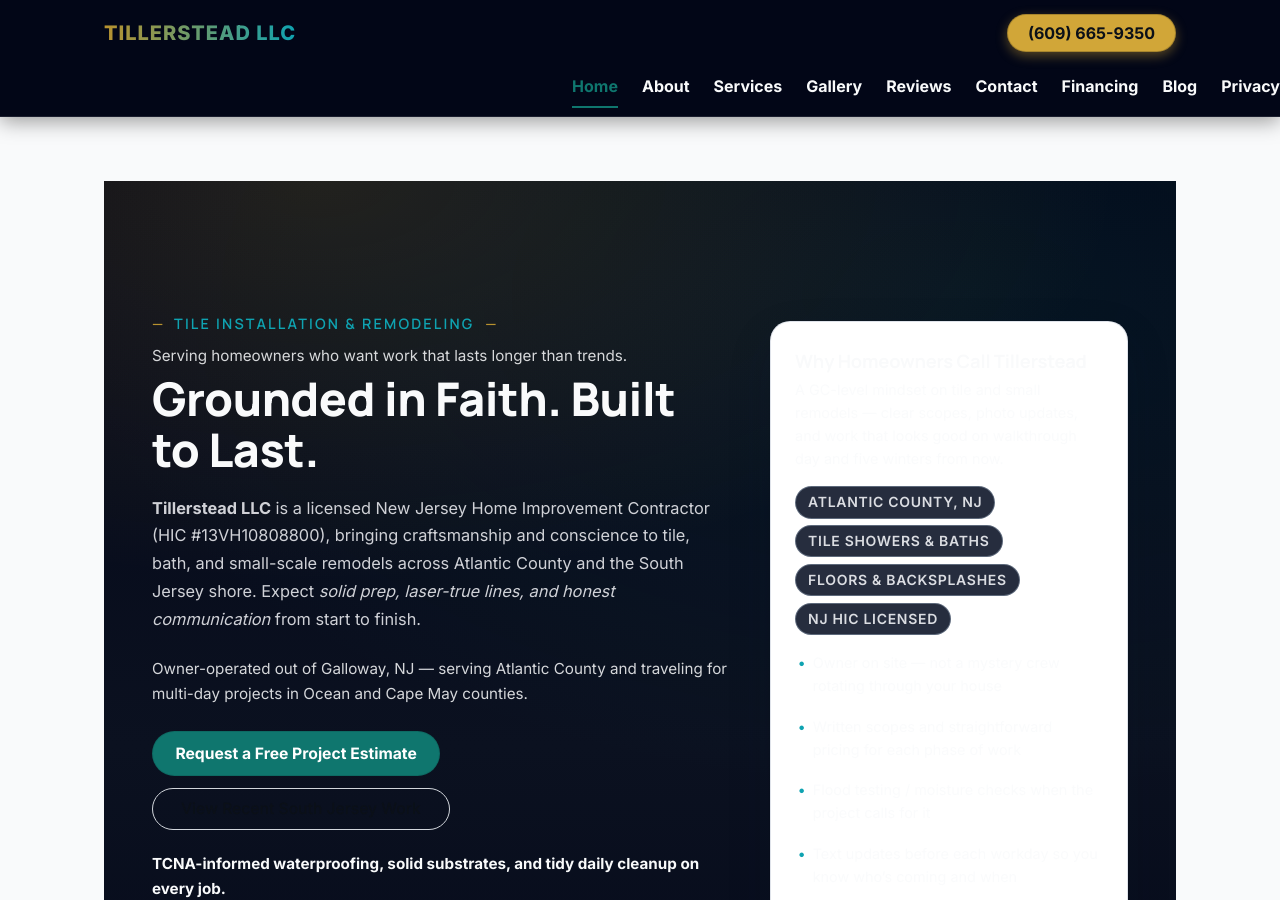
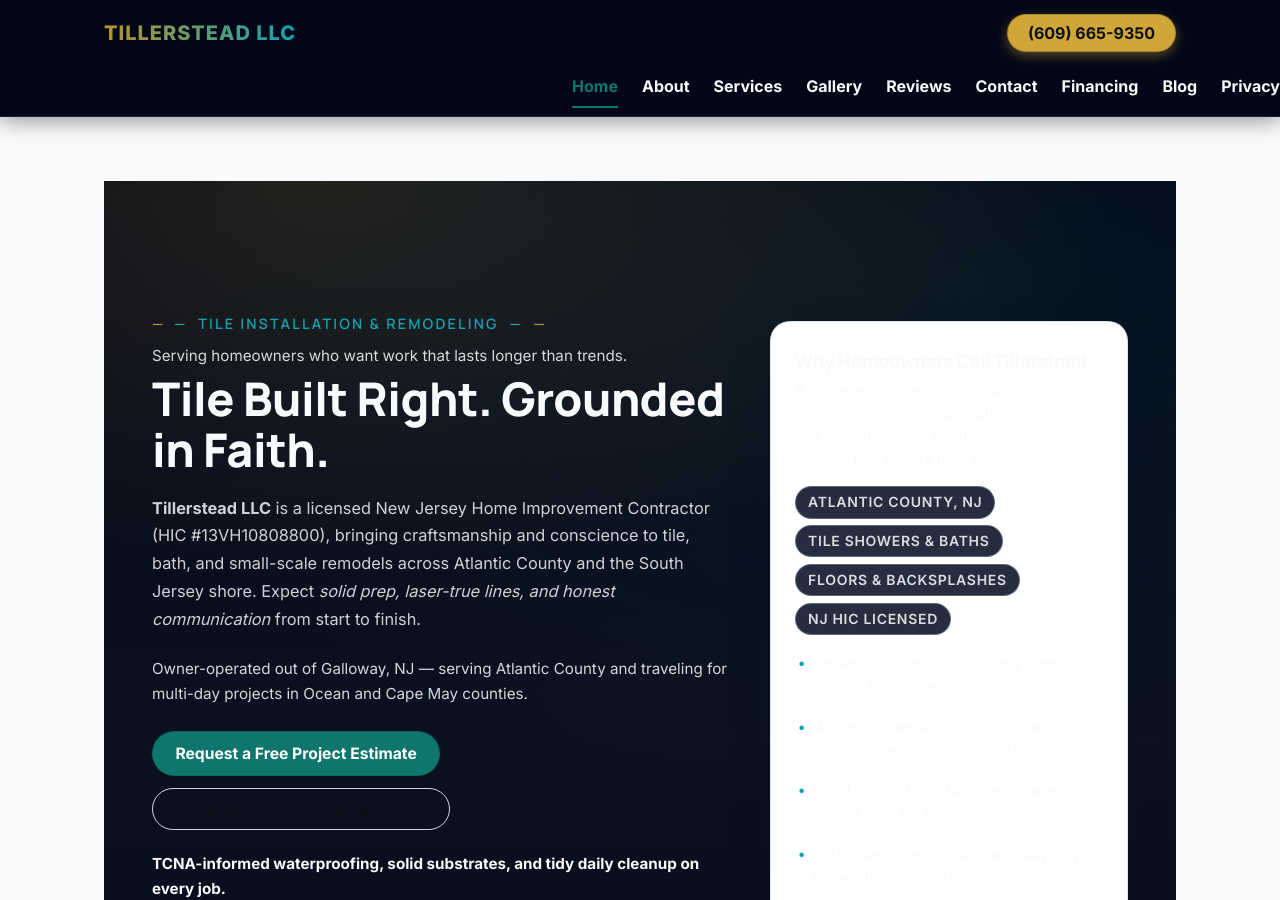
Before and after one commit to XTX33/Tillerstead-site, a Jekyll site: the page built from index.html, in a window 1280 px wide and 900 px high. Built offline with Jekyll 4.4.1, drawn with Linux system fonts in a browser that asks for light colours.

Commit message:
Update index.html

```diff
--- a/index.html
+++ b/index.html
@@ -85,13 +85,18 @@
   <div class="hero-inner container">
     <!-- Main hero content -->
     <div class="hero-main">
-      <p class="hero-eyebrow">Tile Installation & Remodeling</p>
+      <!-- Eyebrow -->
+      <p class="hero-eyebrow">
+        <span class="hero-eyebrow-line" aria-hidden="true">—</span>
+        <span class="hero-eyebrow-text">Tile Installation &amp; Remodeling</span>
+        <span class="hero-eyebrow-line" aria-hidden="true">—</span>
+      </p>
 
       <p class="hero-note hero-note--trust text-light-subtle">
         Serving homeowners who want work that lasts longer than trends.
       </p>
 
-      <h1 id="hero-heading">Grounded in Faith. Built to Last.</h1>
+      <h1 id="hero-heading">Tile Built Right. Grounded in Faith.</h1>
 
       <p class="lead" id="hero-summary">
         <strong>Tillerstead LLC</strong> is a licensed New Jersey Home Improvement Contractor (HIC #{{ site.company.hic }}),
@@ -144,7 +149,7 @@
       </ul>
     </div>
 
-    <!-- Side card -->
+    <!-- Side card unchanged -->
     <aside class="hero-secondary card card--lift" aria-labelledby="hero-why-heading">
       <h2 class="sr-only" id="hero-why-heading">Why South Jersey homeowners choose Tillerstead</h2>
 
```
